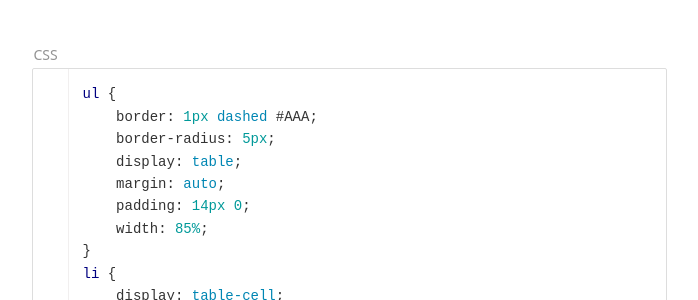
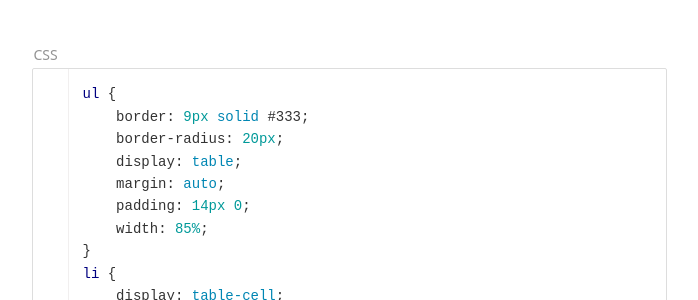
Before and after one commit to fabianuribe/fabianuribe.github.io, a Jekyll site: the page built from _posts/2015-11-02-dont-use-percentages-for-that-layout.markdown, in a window 1280 px wide and 900 px high, scrolled down 9187 px. Shown: the part 151-451 px from the top of the window, without its empty margins (291-989 px from the left). Built offline with Jekyll 4.4.1, drawn with Linux system fonts in a browser that asks for light colours; some web fonts are replaced.

Commit message:
Update result CSS snippet to match redesign

```diff
--- a/_posts/2015-11-02-dont-use-percentages-for-that-layout.markdown
+++ b/_posts/2015-11-02-dont-use-percentages-for-that-layout.markdown
@@ -520,8 +520,8 @@ no CSS changes are required whatsoever.
 <div class="code-type-label">CSS</div>
 {% highlight css %}
 ul {
-    border: 1px dashed #AAA;
-    border-radius: 5px;
+    border: 9px solid #333;
+    border-radius: 20px;
     display: table;
     margin: auto;
     padding: 14px 0;
```
